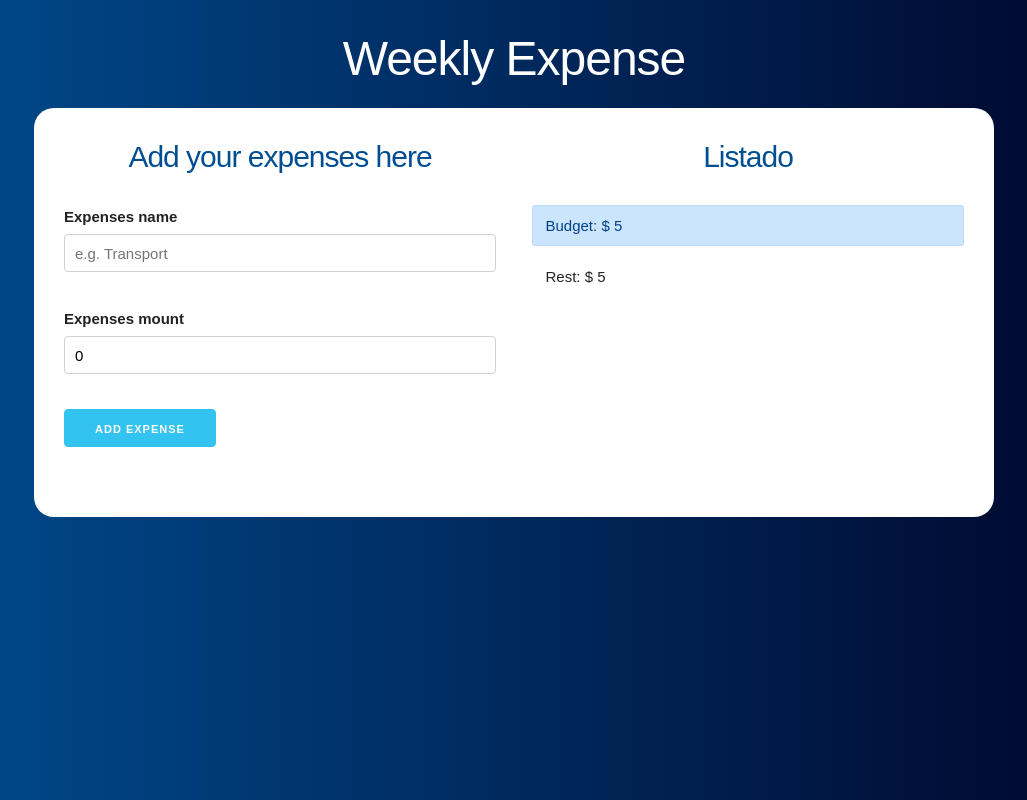
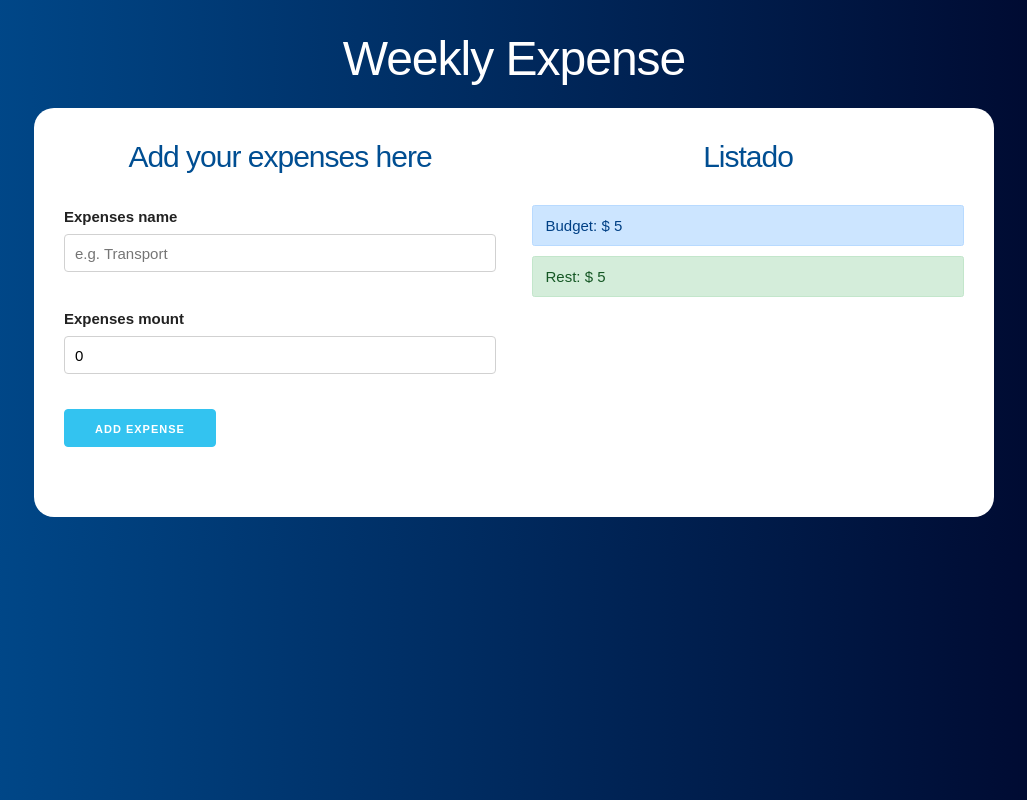
Before and after one commit to PabloVeraH/react-budget, a React (Create React App) app: page / in a window 1280 px wide. Both pictures are taken after typing "5" into the empty fields and a click on the input "Define you Budget". Shown: the whole page, without its empty margins (126-1153 px from the left). Built offline with nearby package versions, Linux system fonts and the light colour scheme.

Commit message:
Add logic to tag css class

```diff
--- a/src/App.js
+++ b/src/App.js
@@ -11,10 +11,10 @@ function App() {
   const [mostrarpregunta, actualizarPregunta] = useState(true);
   const [gastos, guardarGastos] = useState([]);
   const [gasto, guardarGasto] = useState({});
-  const [crearGasto, guardarCrearGasto] = useState(false);
+  const [creargasto, guardarCrearGasto] = useState(false);
 
   useEffect( () => {
-    if (crearGasto) {
+    if (creargasto) {
       guardarGastos([...gastos, gasto]);
 
       const presupuestoRestante = restante - gasto.cantidad;
@@ -22,7 +22,7 @@ function App() {
 
       guardarCrearGasto(false);
     }
-  }, [gasto]);
+  }, [gasto, creargasto, gastos, restante]);
 
   return (
     <div className="container">
--- a/src/components/ControlPresupuesto.js
+++ b/src/components/ControlPresupuesto.js
@@ -1,4 +1,5 @@
 import React, {Fragment} from 'react';
+import { revisarPresupuesto } from '../helpers'
 
 const ControlPresupuesto = ({presupuesto, restante}) => {
     return (
@@ -6,7 +7,7 @@ const ControlPresupuesto = ({presupuesto, restante}) => {
             <div className='alert alert-primary'>
                 Budget: $ {presupuesto}
             </div>
-            <div className='alert '>
+            <div className={revisarPresupuesto(presupuesto, restante)}>
                 Rest: $ {restante}
             </div>
         </Fragment>
--- /dev/null
+++ b/src/helpers.js
@@ -0,0 +1,13 @@
+export const revisarPresupuesto = (presupuesto, restante) => {
+    let clase;
+
+    if( ( presupuesto / 4 ) > restante ) {
+        clase = 'alert alert-danger';
+    } else if ( (presupuesto / 2) > restante ) {
+        clase = 'alert alert-warning';
+    } else {
+        clase = 'alert alert-success';
+    }
+
+    return clase;
+}
```
